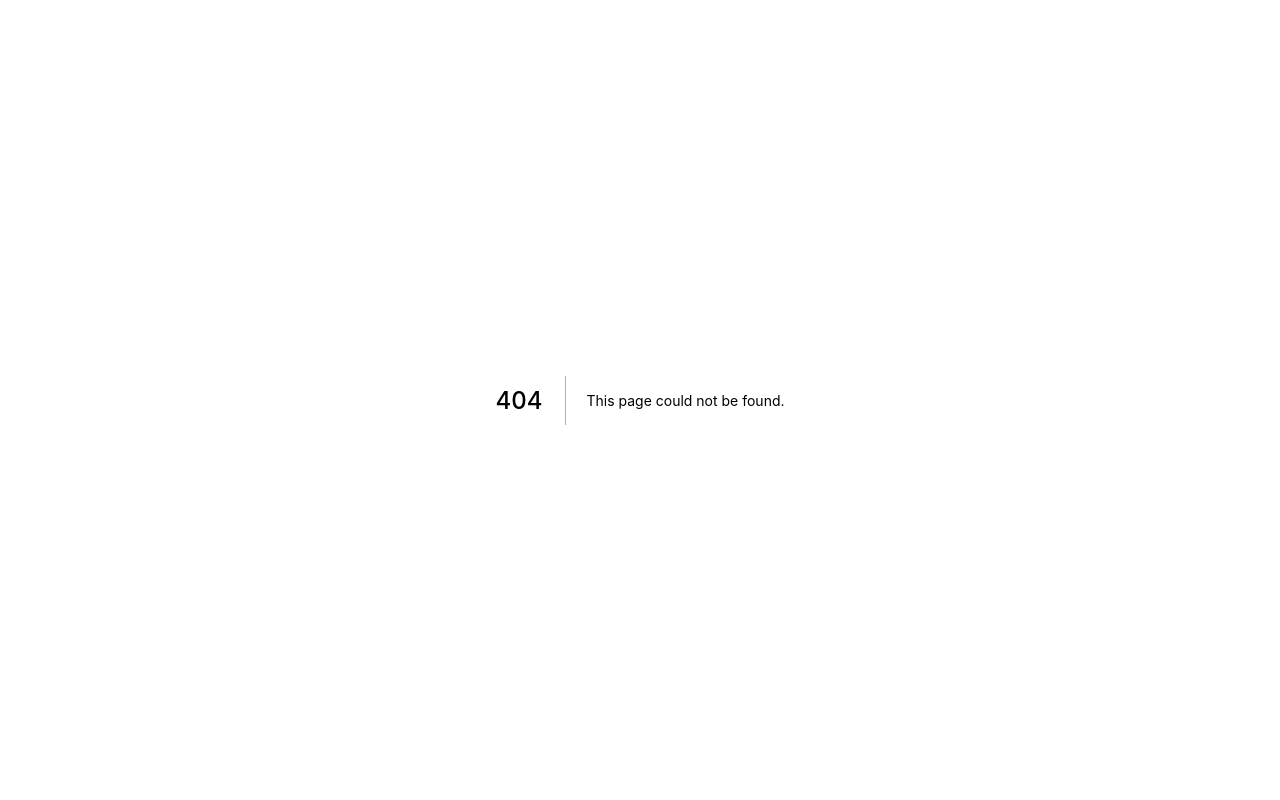
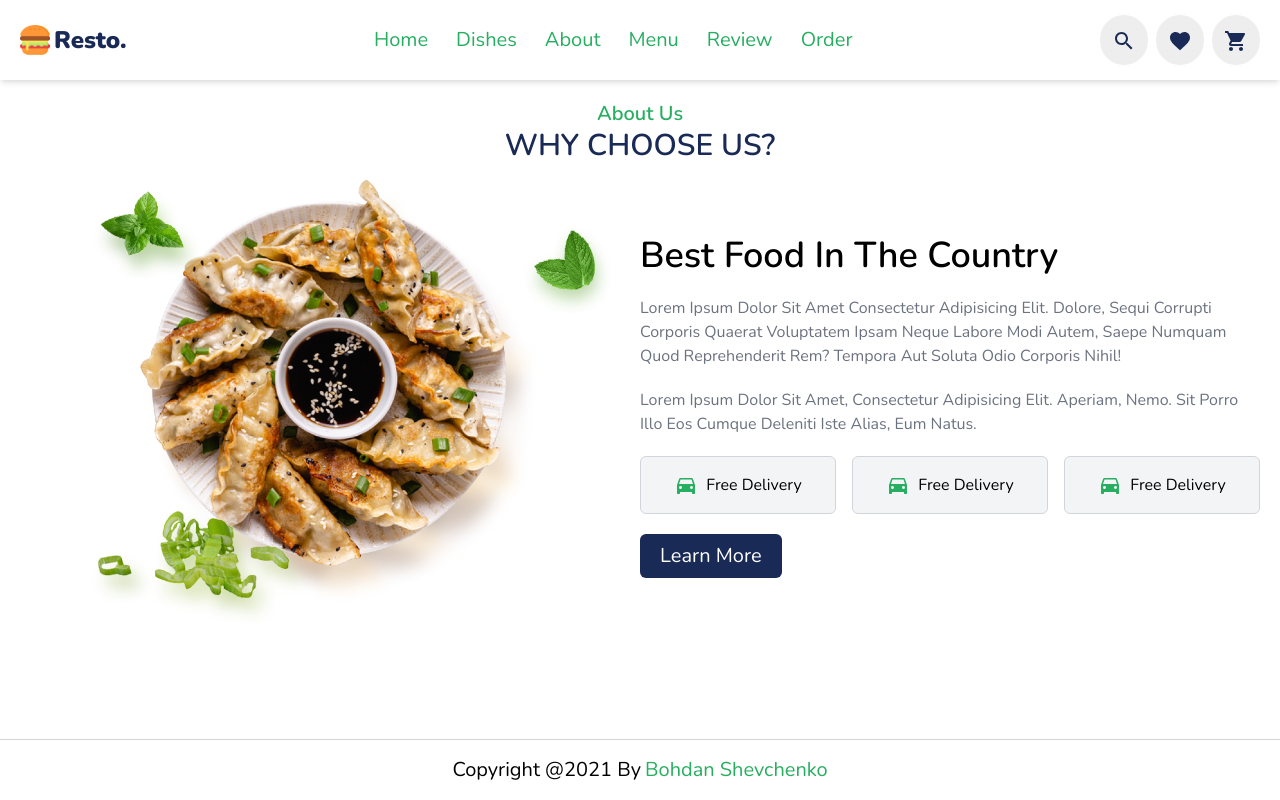
Before and after one commit to ShevaBs/resto-nextjs, a Next.js app: page /about in a window 1280 px wide. Before the commit this address had no page. Built offline with nearby package versions, Linux system fonts and the light colour scheme.

Commit message:
build about page

```diff
--- a/components/Carousel.jsx
+++ b/components/Carousel.jsx
@@ -18,7 +18,7 @@ export default function Carousel() {
 
   return (
 
-        <div className="h-full flex items-center justify-center py-5 container-wrapper">
+        <div className="h-full flex items-center justify-center container-wrapper">
           <Swiper className="mySwiper" loop={true} pagination={{"dynamicBullets": true, clickable: true}} autoplay={{
             "delay": 8000,
             "disableOnInteraction": false
--- a/components/Header.jsx
+++ b/components/Header.jsx
@@ -27,7 +27,7 @@ export default function Header() {
           <Link href='/dishes'>
             <a className="nav-link">Dishes</a>
           </Link>
-          <Link href='/'>
+          <Link href='/about'>
             <a className="nav-link">About</a>
           </Link>
           <Link href='/'>
--- a/components/Layout.jsx
+++ b/components/Layout.jsx
@@ -2,7 +2,7 @@ import Head  from "next/head";
 import Footer from "./Footer";
 import Header from "./Header";
 
-export default function Layout({children}) {
+export default function Layout({children, title, subtitle}) {
   return (
     <div className="relative max-w-screen h-screen w-full flex flex-col">
       <Head>
@@ -12,8 +12,15 @@ export default function Layout({children}) {
 
       <Header/>
 
-      <main className="mt-[80px] relative z-40 flex-1">
-        {children}
+      <main className="mt-[80px] md:relative z-40 flex-1">
+        <div className="text-center">
+            <h2 className="text-secondary text-xl font-semibold mt-5">{title}</h2>
+            <h3 className="text-primary text-3xl font-semibold uppercase">{subtitle}</h3>
+          {/* <div className="container-wrapper">
+            <Products items={popularDishes}/>
+          </div> */}
+          {children}
+        </div>
       </main>
 
       <Footer/>
--- a/components/Products.jsx
+++ b/components/Products.jsx
@@ -15,7 +15,6 @@ export default function Products({items}) {
           />
         ))
       }
-
     </div>
   )
 }
--- a/components/ProductsItem.jsx
+++ b/components/ProductsItem.jsx
@@ -3,8 +3,10 @@ import ReactStars from "react-rating-stars-component";
 
 export default function ProductsItem({title, img, price, rating}) {
   return (
-    <div className="flex flex-col gap-2 items-center p-6 bg-white max-w-xs w-full rounded-md shadow-md hover:scale-105 transition-all duration-300">
-      <img src={img} alt="product-img" />
+    <div className="flex flex-col gap-2 items-center p-6 bg-white max-w-xs w-full rounded-md shadow-lg hover:scale-105 transition-all duration-300">
+      <div className="h-56">
+        <img className=" object-contain h-full" src={img} alt="product-img" />
+      </div>
       <h3 className="text-2xl font-semibold text-primary">{title}</h3>
       <ReactStars
         count={5}
--- /dev/null
+++ b/pages/about.js
@@ -0,0 +1,27 @@
+import Layout from "../components/Layout";
+import MyButton from "../components/MyButton";
+import DirectionsCarIcon from '@mui/icons-material/DirectionsCar';
+import AboutIconBlock from "../utils/AboutIconBlock";
+
+export default function about() {
+  return (
+    <Layout title="About Us" subtitle="Why Choose Us?">
+      <section className="container-wrapper flex items-center md:flex-col h-full py-2">
+          <div className="flex-1">
+            <img className="" src="./images/about-img.png" alt="about-img" />
+          </div>
+          <div className="flex-1 space-y-5 text-left md:text-center py-4">
+            <h3 className="text-4xl font-semibold">Best Food In The Country</h3>
+            <p className="text-base text-gray-500">Lorem Ipsum Dolor Sit Amet Consectetur Adipisicing Elit. Dolore, Sequi Corrupti Corporis Quaerat Voluptatem Ipsam Neque Labore Modi Autem, Saepe Numquam Quod Reprehenderit Rem? Tempora Aut Soluta Odio Corporis Nihil!</p>
+            <p className="text-base text-gray-500">Lorem Ipsum Dolor Sit Amet, Consectetur Adipisicing Elit. Aperiam, Nemo. Sit Porro Illo Eos Cumque Deleniti Iste Alias, Eum Natus.</p>
+            <div className="flex flex-wrap gap-4">
+              <AboutIconBlock Icon={DirectionsCarIcon} text="Free Delivery"/>
+              <AboutIconBlock Icon={DirectionsCarIcon} text="Free Delivery"/>
+              <AboutIconBlock Icon={DirectionsCarIcon} text="Free Delivery"/>
+            </div>
+            <MyButton text="Learn More"/>
+          </div>
+      </section>
+    </Layout>
+  )
+}
--- a/pages/dishes.js
+++ b/pages/dishes.js
@@ -6,13 +6,9 @@ export default function dishes() {
   const popularDishes = useSelector(state => state.popularDishes);
 
   return (
-    <Layout>
-      <div className="bg-gray-300 text-center h-full py-5">
-          <h2 className="text-secondary text-xl font-semibold">Our Dishes</h2>
-          <h3 className="text-primary text-3xl font-semibold uppercase">Popular Dishes</h3>
-        <div className="container-wrapper">
-          <Products items={popularDishes}/>
-        </div>
+    <Layout title="Our Dishes" subtitle="Popular Dishes">
+      <div className="container-wrapper">
+        <Products items={popularDishes}/>
       </div>
     </Layout>
   )
--- /dev/null
+++ b/utils/AboutIconBlock.js
@@ -0,0 +1,9 @@
+export default function AboutIconBlock({Icon, text}) {
+  return (
+    <div className="flex flex-1 p-1 bg-gray-100 py-4 px-2 border border-gray-300 rounded-md justify-center
+    gap-2">
+      <Icon className="text-secondary"/>
+      <p className="whitespace-nowrap">{text}</p>
+    </div>
+  )
+}
```
